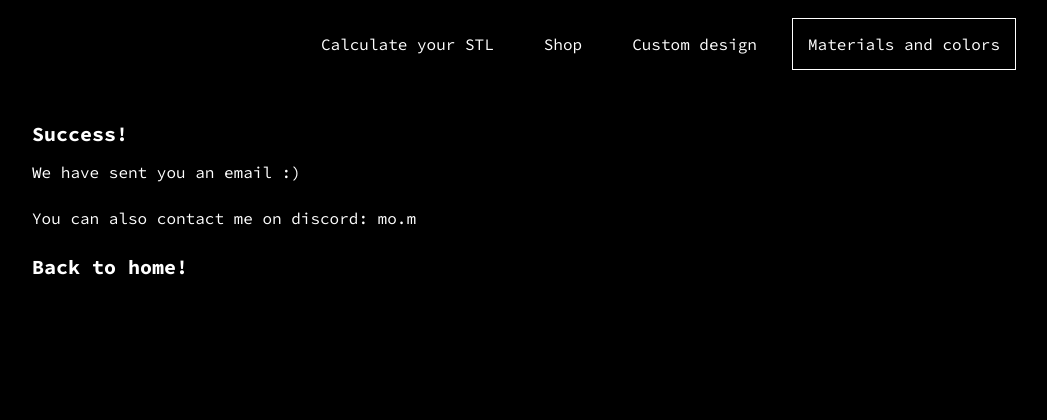
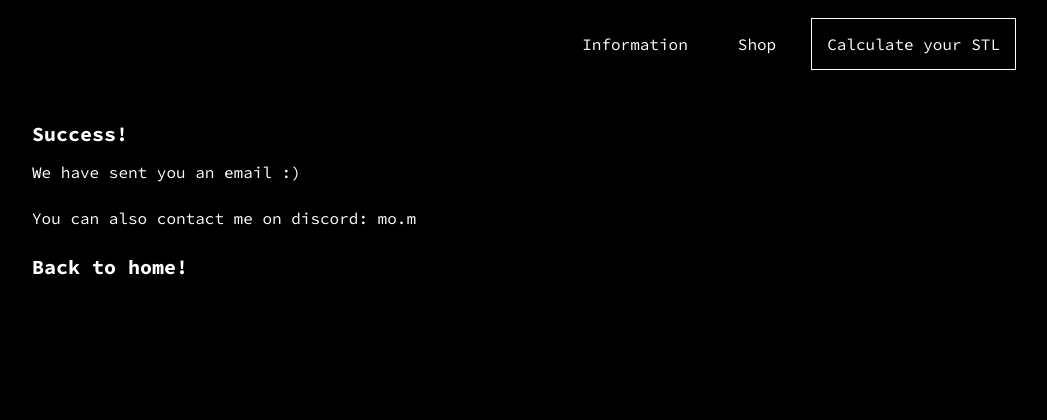
Before and after one commit to vincentsmid/plastic, a FastAPI app: page /api/v1/submitorder/success in a window 1280 px wide. Shown: the top 420 px of the page, without its empty margins (116-1163 px from the left). Run offline with FastAPI, Linux system fonts and the light colour scheme; parts of the project's set-up code (start-up, migrations or seed data) failed here and were passed over.

Commit message:
💥 Update top bar buttons

```diff
--- a/templates/top_bar.html.jinja
+++ b/templates/top_bar.html.jinja
@@ -1,9 +1,8 @@
 <div class="top-bar">
   <h1><a href="/">{{ app_name }}</a></h1>
   <div class="right-buttons">
-    <button class="calculateBtn">Calculate your STL</button>
+    <button class="infoBtn">Information</button>
     <button class="shopBtn">Shop</button>
-    <button class="customDesignBtn">Custom design</button>
-    <button class="materialsColors" style="border: 1px solid var(--text-color)">Materials and colors</button>
+    <button class="calculateBtn" style="border: 1px solid var(--text-color)">Calculate your STL</button>
   </div>
 </div>
```
